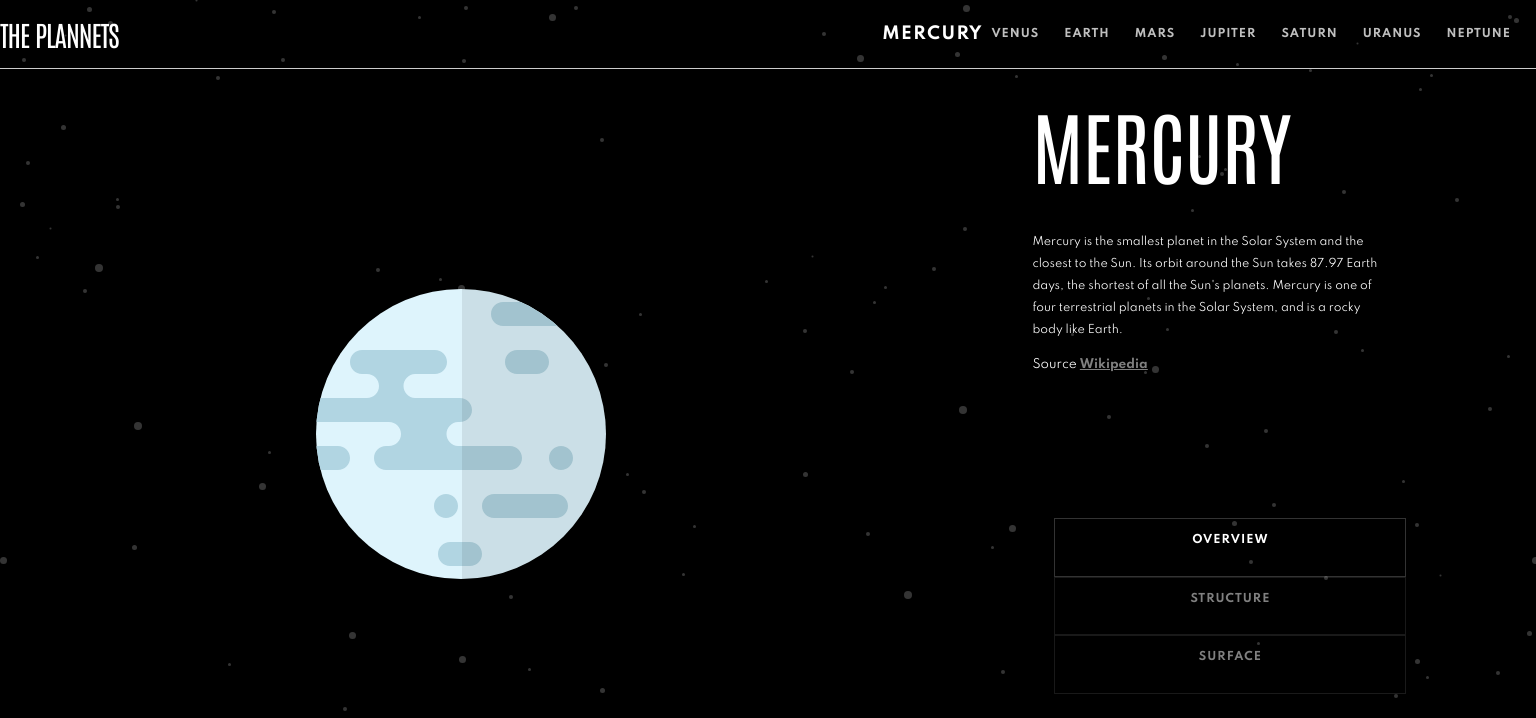
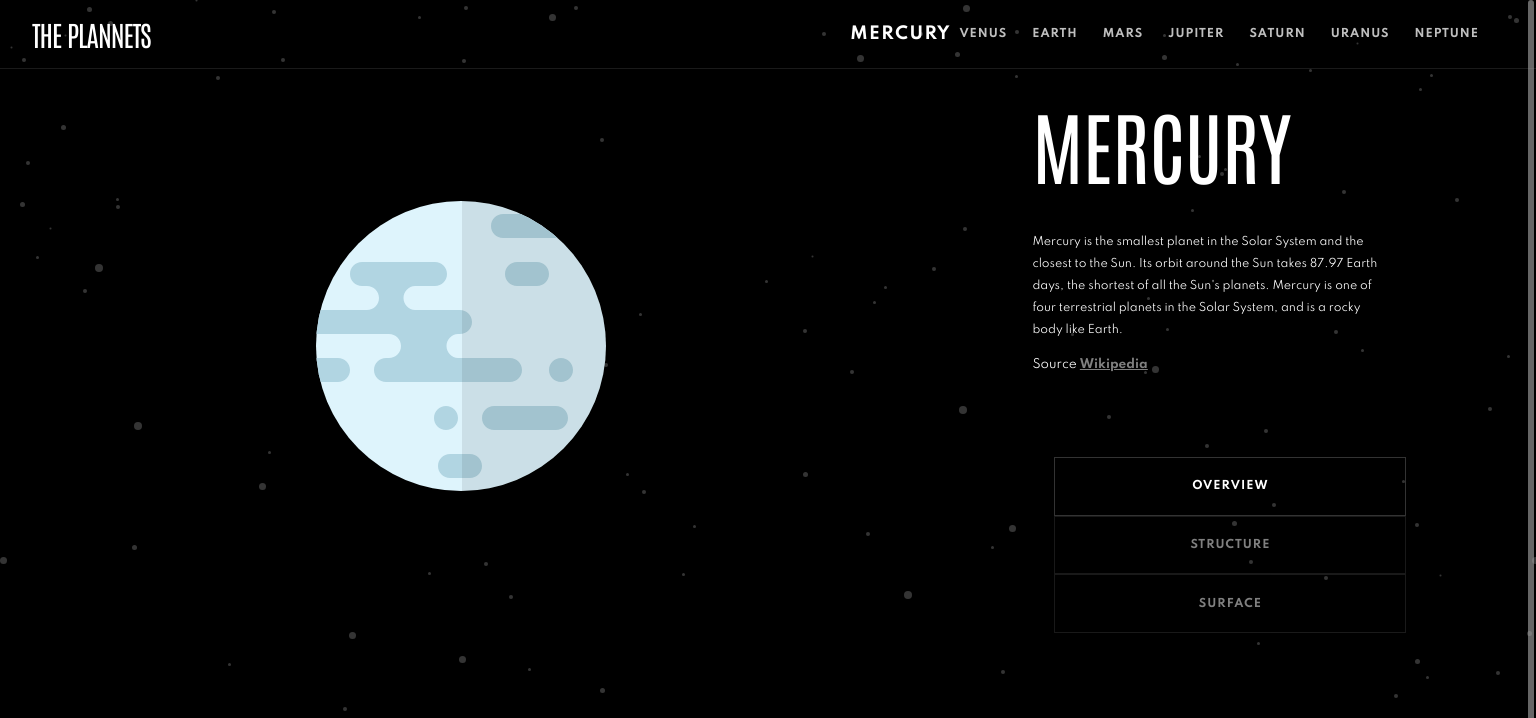
Before and after one commit to karolkawski/React_planets_facts, a React (Create React App) app: page / in a window 1536 px wide. Shown: the top 718 px of the page. Built offline with nearby package versions, Linux system fonts and the light colour scheme.

Commit message:
[update] styles

```diff
--- a/src/styles/components/organisms/description.scss
+++ b/src/styles/components/organisms/description.scss
@@ -75,12 +75,13 @@
         grid-column-start: 2;
         grid-column-end: 2;
         grid-row-start: 1;
-        grid-row-end: 3;
+        grid-row-end: 2;
         width: 100%;
         padding: 0;
         display: flex;
         flex-direction: column;
         align-items: end;
+        justify-content: end;
         &__Title {
             font-family: Antonio;
             font-style: normal;
--- a/src/styles/components/organisms/menu.scss
+++ b/src/styles/components/organisms/menu.scss
@@ -26,6 +26,9 @@
         cursor: pointer;
         border-bottom: 5px solid transparent;
         transition: all .2s ease-in-out;
+        display: flex;
+        justify-content: center;
+        align-content: center;
 
 
 
@@ -99,6 +102,17 @@
         &__Tab {
             width: 350px;
             height: 48px;
+
+            &:hover {
+                background: rgba(216,216, 216, 0.2);
+                button {
+                    color: #fff;
+                }
+
+            }
+           &--Active {
+
+           }
         }
 
     }
--- a/src/styles/components/organisms/preview.scss
+++ b/src/styles/components/organisms/preview.scss
@@ -44,7 +44,7 @@
         height: unset;
         &__Image {
             img {
-                height: 290px;
+                height: unset;
             }
         }
     }
--- a/src/styles/layout/layout.scss
+++ b/src/styles/layout/layout.scss
@@ -2,26 +2,21 @@
 
 html {
     overflow: hidden;
-    height: 100%;
+    background-color: #000000;
+    color: #ffffff;
+    background-image: url('../../assets/background-stars.svg');
 };
 
 #root {
-    height: 100vh;
     position: relative;
 }
 
 .App {
-    background-color: #000000;
-    color: #ffffff;
-    background-image: url('../../assets/background-stars.svg');
-
-    &__Header {
-
-    }
-
+    height: 100vh;
     &__Main {
         padding-top: 100px;
-        height: calc(100vh + 210px);
+        height: 100vh;
+        max-width: 1920px;
     }
 }
 
--- a/src/styles/navigation/navigation.scss
+++ b/src/styles/navigation/navigation.scss
@@ -197,12 +197,18 @@
 @media (min-width: 1440px) {
     .Navigation {
         flex-direction: row;
-        border-bottom: 1px solid #ccc;
+        border-bottom: 1px solid rgba(255, 255, 255, 0.1);
 
         &__Menu {
             border-bottom: none;
             justify-content: flex-end;
+            margin-right: 32px;
+        }
 
+        &__Title {
+            padding: 0;
+            margin: 0;
+            margin-left: 32px;
         }
     }
 }
```
